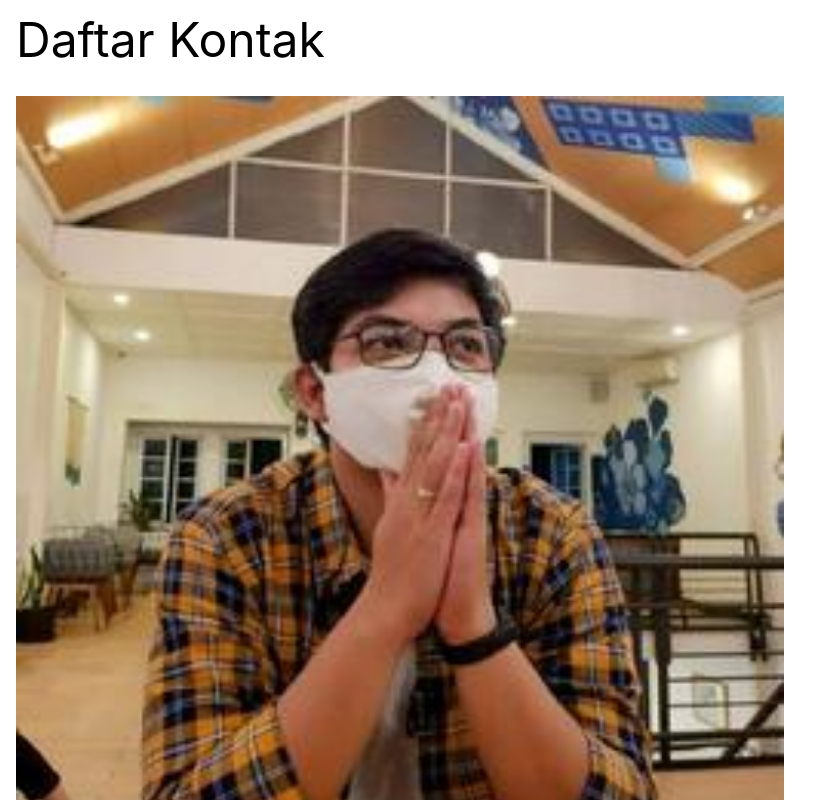
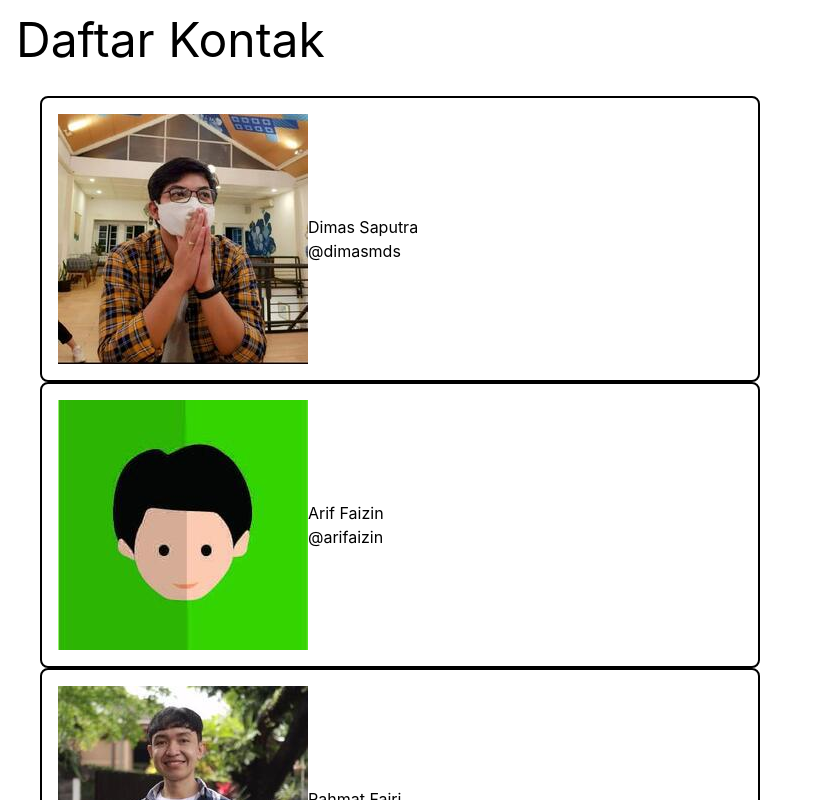
Before and after one commit to ErickEzrandy274/Contacts-App, a React (Create React App) app: page / in a window 1280 px wide. Shown: the top 800 px of the page, without its empty margins (0-831 px from the left). Built offline with nearby package versions, Linux system fonts and the light colour scheme.

Commit message:
implement styling on contactItem file

```diff
--- a/src/components/ContactItem.tsx
+++ b/src/components/ContactItem.tsx
@@ -5,7 +5,7 @@ import ContactItemImage from "./ContactItemImage";
 
 const ContactItem: React.FC<ContactItemProps> = ({ imageUrl, name, tag }) => {
 	return (
-		<div className="contact-item">
+		<div className="flex items-center mx-6 border-2 border-black p-4 rounded-lg">
 			<ContactItemImage imageUrl={imageUrl} />
             <ContactItemBody name={name} tag={tag} />
 		</div>
```
